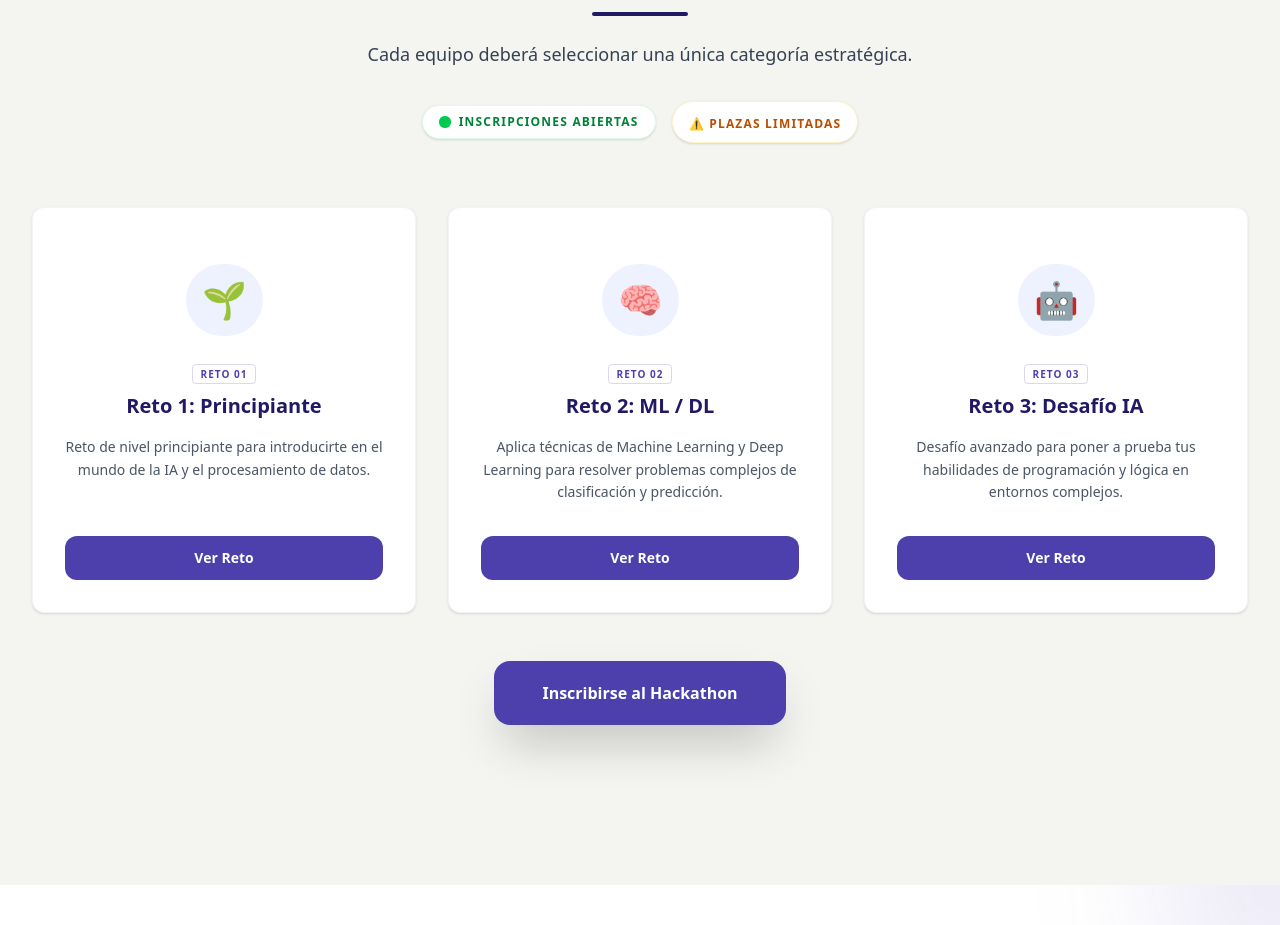
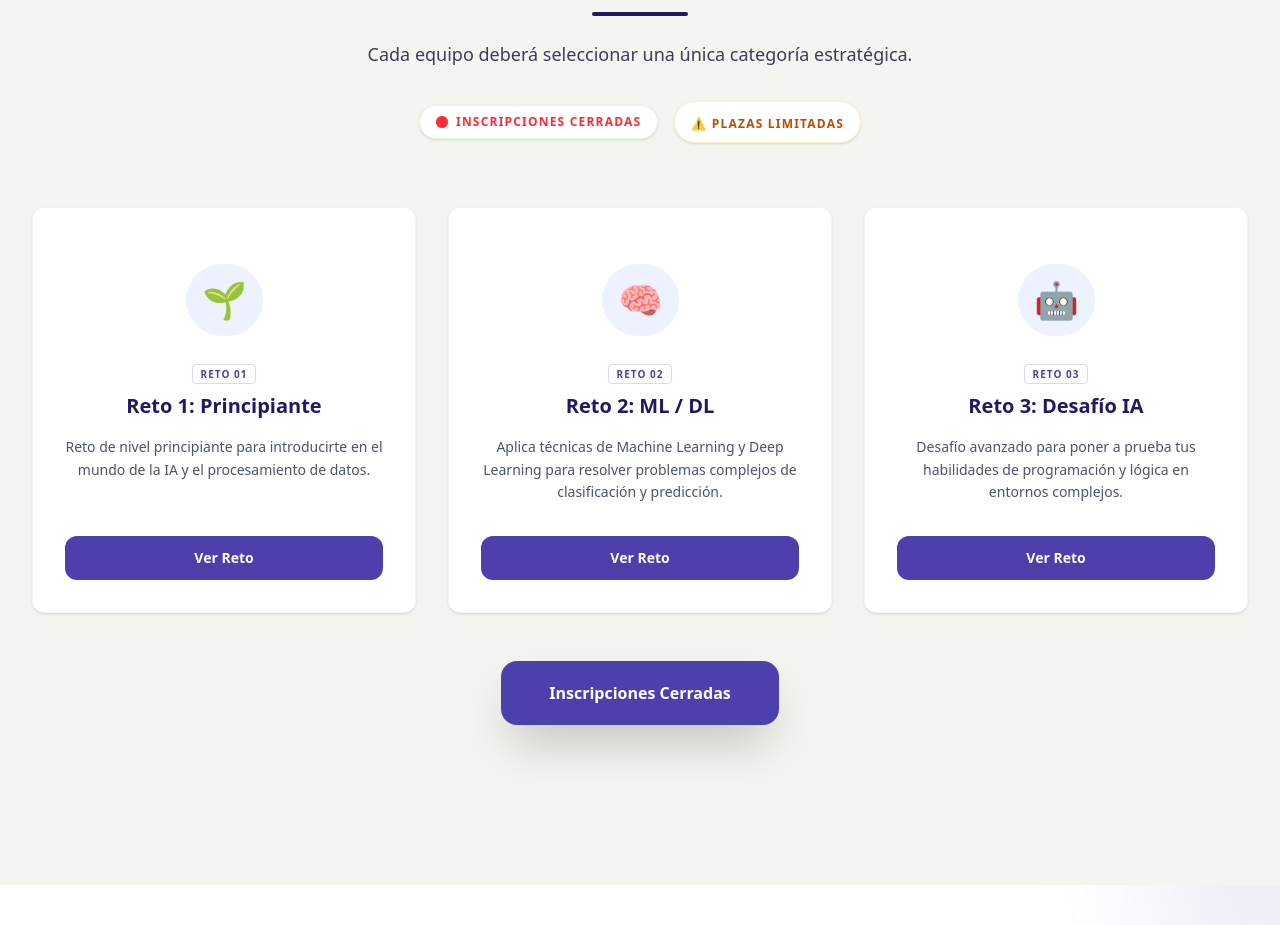
Before and after one commit to asociacion-ia/aiaweb, an Astro site: page /hackaton in a window 1280 px wide. Shown: the part 1399-2324 px from the top of the page. Built offline with nearby package versions, Linux system fonts and the light colour scheme; Astro itself is replaced by a stand-in of ours.

Commit message:
Plazas cerradas

```diff
--- a/src/components/HackatonChallengeList.astro
+++ b/src/components/HackatonChallengeList.astro
@@ -58,16 +58,16 @@ const challenges = [
         }
     </div>
 
-    <!-- Registration Button -->
+    <!-- Registration Button  https://forms.office.com/pages/responsepage.aspx?id=6sSEXw03nkuDDHVvi_G1H3HGP-9Br_NNpGoLsLite4xUQk1TQ0RWWDQ0U1pNUTRJTThHMFUzTFlQQS4u&origin=lprLink&route=shorturl -->
     <div class="flex justify-center" data-aos="fade-up" data-aos-delay="400">
         <a
-            href="https://forms.office.com/pages/responsepage.aspx?id=6sSEXw03nkuDDHVvi_G1H3HGP-9Br_NNpGoLsLite4xUQk1TQ0RWWDQ0U1pNUTRJTThHMFUzTFlQQS4u&origin=lprLink&route=shorturl"
+            href=""
             target="_blank"
             class="group relative inline-flex items-center justify-center px-12 py-5 font-black text-white bg-[#4D40AC] rounded-2xl overflow-hidden shadow-2xl hover:bg-[#3d328a] transition-all duration-300 transform hover:-translate-y-1"
             data-i18n="challenges.btn.register"
         >
             <span class="relative z-10 flex items-center gap-3">
-                Inscribirse al Hackathon
+                Inscripciones Cerradas
                 <svg
                     xmlns="http://www.w3.org/2000/svg"
                     class="w-6 h-6 transition-transform group-hover:translate-x-2"
--- a/src/components/HackatonChallenges.astro
+++ b/src/components/HackatonChallenges.astro
@@ -30,16 +30,16 @@ import HackatonChallengeList from "./HackatonChallengeList.astro";
                 >
                     <span class="relative flex h-3 w-3">
                         <span
-                            class="animate-ping absolute inline-flex h-full w-full rounded-full bg-green-400 opacity-75"
+                            class="animate-ping absolute inline-flex h-full w-full rounded-full bg-red-400 opacity-75"
                         ></span>
                         <span
-                            class="relative inline-flex rounded-full h-3 w-3 bg-green-500"
+                            class="relative inline-flex rounded-full h-3 w-3 bg-red-500"
                         ></span>
                     </span>
                     <span
-                        class="text-xs font-black text-green-700 uppercase tracking-widest"
+                        class="text-xs font-black text-red-500 uppercase tracking-widest"
                         data-i18n="challenges.status.open"
-                        >Inscripciones Abiertas</span
+                        >Inscripciones Cerradas</span
                     >
                 </div>
                 <div
--- a/src/components/HackatonHero.astro
+++ b/src/components/HackatonHero.astro
@@ -35,7 +35,7 @@
                 class="bg-[#F4F5F0] text-[#4D40AC] hover:bg-[#EAEAEA] px-8 py-3 rounded-lg font-bold shadow-lg transition transform hover:-translate-y-1"
                 data-i18n="hero.btn.register"
             >
-                Inscríbeme
+                inscripciones cerradas
             </a>
 
             <a
--- a/src/components/Navbar.astro
+++ b/src/components/Navbar.astro
@@ -259,7 +259,7 @@ import logoaso from "../assets/logoaso.png";
             "challenges.title": "Elige tu desafío",
             "challenges.desc":
                 "Cada equipo deberá seleccionar una única categoría estratégica.",
-            "challenges.status.open": "Inscripciones Abiertas",
+            "challenges.status.open": "Inscripciones Cerradas",
             "challenges.status.limited": "⚠️ Plazas Limitadas",
             "challenges.ml.id": "RETO 01",
             "challenges.ml.title": "Reto 1: Principiante",
@@ -273,7 +273,7 @@ import logoaso from "../assets/logoaso.png";
             "challenges.rl.title": "Reto 3: Desafío IA",
             "challenges.rl.desc":
                 "Desafío avanzado para poner a prueba tus habilidades de programación y lógica en entornos complejos.",
-            "challenges.btn.register": "Inscribirse al Hackathon",
+            "challenges.btn.register": "Inscripciones Cerradas",
             "challenges.btn.view": "Ver Reto",
             "location.title": "Sede del Evento",
             "location.desc":
```
